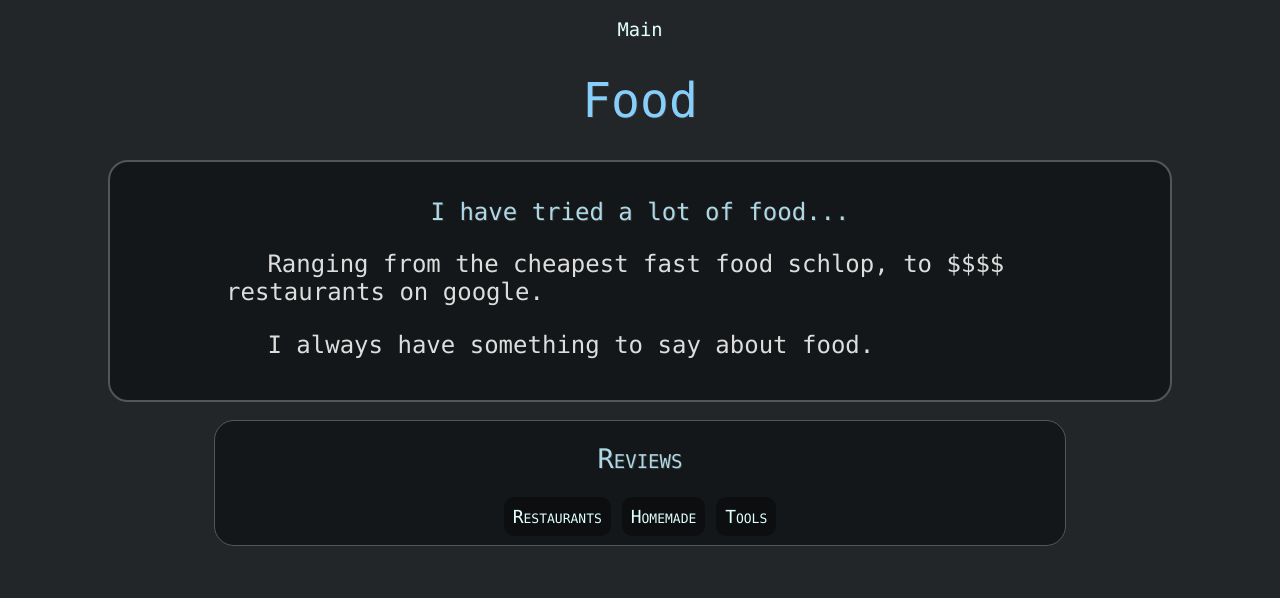
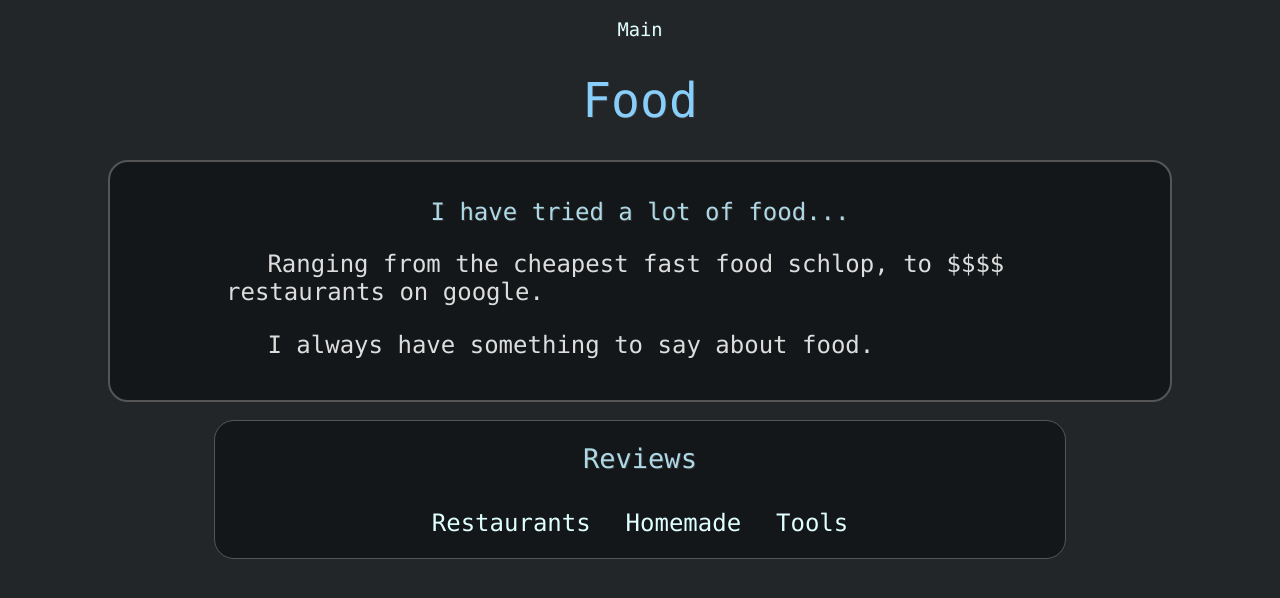
Before and after one commit to jjperez01/javis_review, a plain HTML site: page food.html in a window 1280 px wide. Drawn offline with Linux system fonts and the light colour scheme.

Commit message:
fixed issues with website, and added more programming

```diff
--- a/food.html
+++ b/food.html
@@ -12,7 +12,7 @@
 <body>
 
     <header>
-        <h3><a href="main.html">Main</a></h3>
+        <h3><a href="index.html">Main</a></h3>
         <h1>Food</h1>
     </header>
 
--- /dev/null
+++ b/index.css
@@ -0,0 +1,100 @@
+body{
+	--genwidth: 850px ;
+	--navwidth: 175px ;
+	--fg: #ddd ;
+	--altfg: #ccc ;
+	--fgemph: white ;
+	--bg: #111 ;
+	--altbg: #222 ;
+	--emph: #333 ;
+	--bordercolor: #555 ;
+	--limish: #0e0 ;
+	--bg: rgba(0,0,0,0.4) ;
+	--altbg: rgba(0,0,0,0.4) ;
+    font-family: 'Lucida Console' ;
+	background: #222629  ;
+	margin-bottom: 100px ;
+}
+
+
+p {
+    text-align: left;
+    margin-left: 100px;
+    margin-right: 100px;
+    margin-bottom: 25px;
+    font-family: 'Lucida Console';
+    text-indent: 5%;
+    font-size: 24px;
+}
+
+footer {
+    text-align: left;
+    --fg: #ddd ;
+    --bg: #111 ;
+    --altbg: #222 ;
+    --emph: #333 ;
+	--bordercolor: #555 ;
+    --genwidth: 850px ;
+	--navwidth: 175px ;
+    text-align: left;
+}
+
+main {
+	margin: auto ;
+	color: var(--fg) ;
+	background: var(--bg) ;
+	border: double 2px var(--bordercolor) ;
+	padding: 1em ;
+	border-radius: 20px ;
+    margin-left: 100px;
+    margin-right: 100px ;
+}
+
+nav{
+    margin: auto ;
+	color: var(--fg) ;
+	background: var(--bg) ;
+	border: double 2px var(--bordercolor) ;
+	padding: 1em ;
+	border-radius: 20px ;
+
+}
+
+
+
+header h1 {
+	font-size: xxx-large;
+    text-align: center;
+}
+main h2{
+    text-align: center;
+}
+
+dl{
+    text-align: center;
+}
+
+dt {
+    font-weight: bold ;
+    color: lightcyan ;
+    display: inline;
+    padding: 50px;
+    font-family: 'Lucida console';
+ }
+
+ h1,h2,h3,h4 {
+	font-family: "Lucida Console";
+	text-shadow: 1px 1px var(--emph) ;
+	font-weight: normal ;
+}
+h1 { color: lightskyblue  ; }
+
+h2 { color: lightblue  ; }
+
+h3 { color: #474B4F ; }
+
+h4 { color: #6B6E70 ; }
+
+a { color:  lightcyan  ; text-decoration: none ;}
+
+a:hover { color: lightskyblue;}
--- a/style.css
+++ b/style.css
@@ -59,7 +59,6 @@ sup {
 
 nav,footer {
 	text-align: center ;
-	font-variant: small-caps ;
 	clear: both ;
 	background: var(--altbg) ;
 	border-radius: 20px ;
@@ -84,12 +83,11 @@ footer { font-size: large ; }
 nav li,footer li {
 	display: inline-block ;
 	list-style: none ;
-	background: var(--bg) ;
-	border-radius: 10px ;
 	padding: .5em ;
-	max-width: 7em ;
+	max-width: 8em ;
     text-align: center;
     font-family: 'lucida console';
+	font-size: 24px;
 }
 
 nav ul, footer ul, #taglist {
```
Also changed, not shown: index.html (+10 -3 lines), opinion.html (+1 -1 lines), technology.html (+1 -1 lines).
